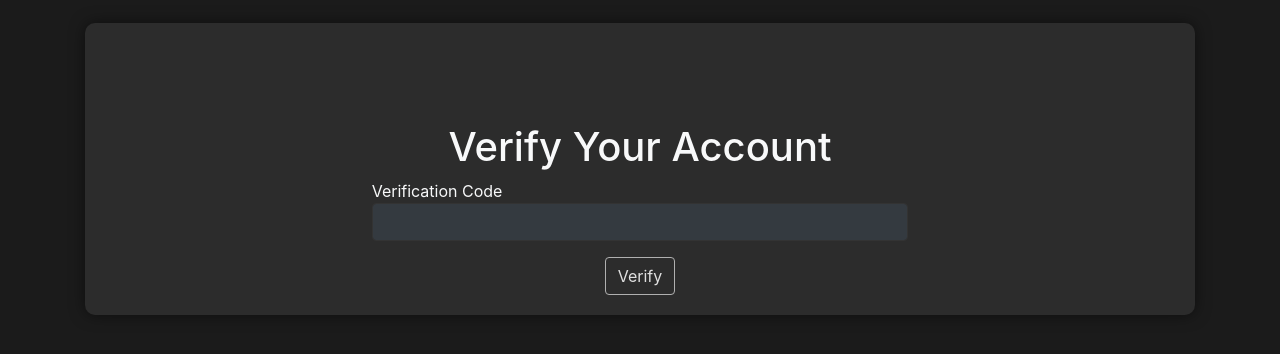
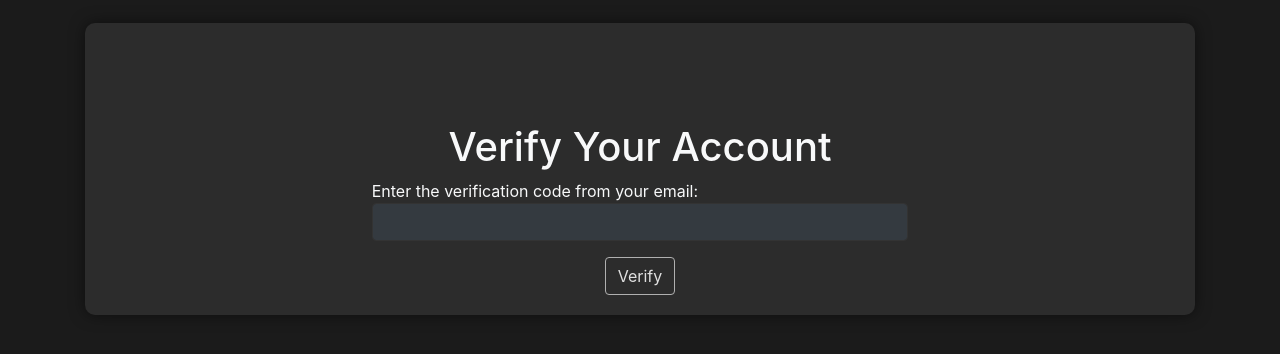
Before and after one commit to olivsec/loboguara, a Flask app: page /verify_code in a window 1280 px wide. Shown: the part 101-455 px from the top of the page. Run offline with Flask 3, Linux system fonts and the light colour scheme; a user stored in the database is signed in; tables that the repository leaves empty hold one stand-in row (values such as "Sample post"); parts of the project's set-up code (start-up, migrations or seed data) failed here and were passed over; some libraries are stand-ins or nearby versions.

Commit message:
Update verify_code.html

```diff
--- a/server/templates/verify_code.html
+++ b/server/templates/verify_code.html
@@ -8,7 +8,7 @@
     <form method="POST" action="{{ url_for('auth.verify_code') }}">
         {{ form.hidden_tag() }}
         <div class="form-group">
-            <label for="code" class="form-label text-light">Verification Code</label>
+            <label for="code" class="form-label text-light">Enter the verification code from your email:</label>
             <input type="text" class="form-control bg-dark text-light" id="code" name="code" required>
         </div>
         <button type="submit" class="btn btn-outline-success">Verify</button>
```
